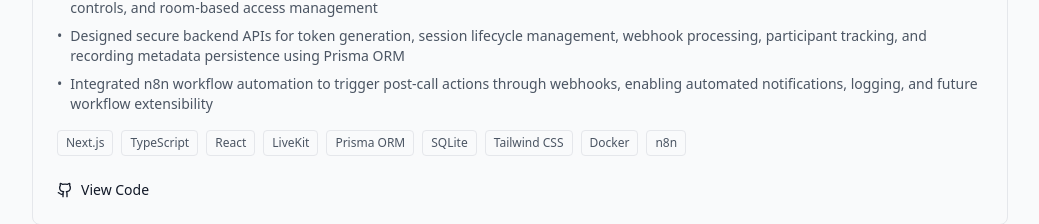
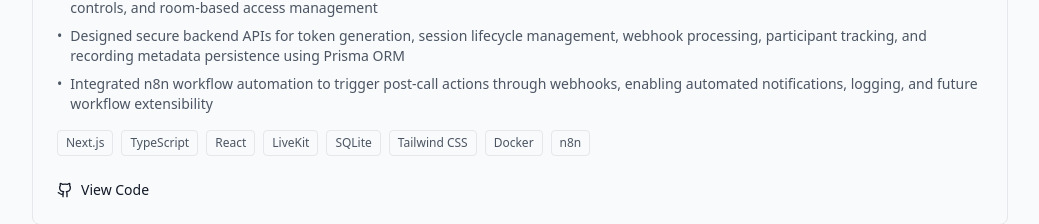
Before and after one commit to kinngddx/portfolio, a React (Vite) app: page / in a window 1280 px wide. Shown: the part 2120-2344 px from the top of the page, without its empty margins (120-1159 px from the left). Built offline with nearby package versions, Linux system fonts and the light colour scheme.

Commit message:
Corrected the tech in video project

```diff
--- a/src/App.jsx
+++ b/src/App.jsx
@@ -101,7 +101,7 @@ function App() {
     "TypeScript",
     "React",
     "LiveKit",
-    "Prisma ORM",
+
     "SQLite",
     "Tailwind CSS",
     "Docker",
```
